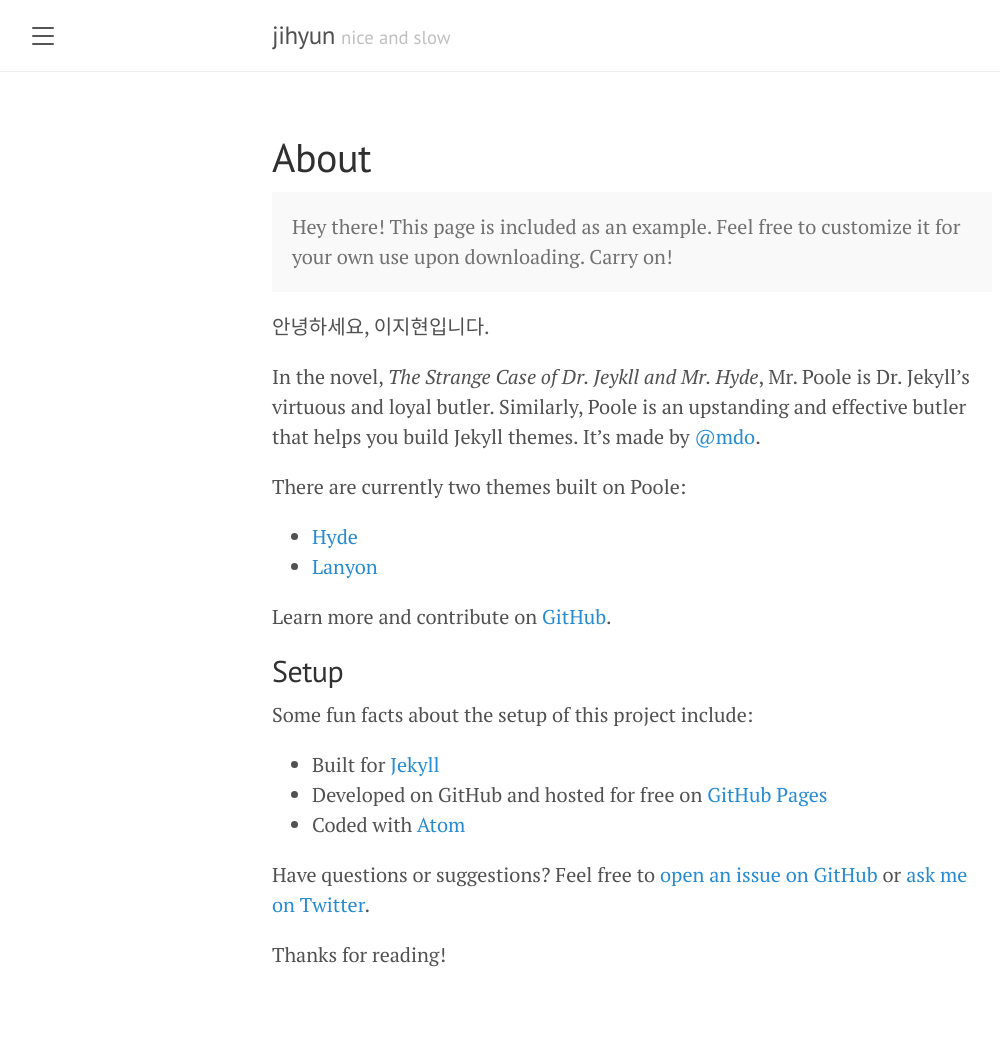
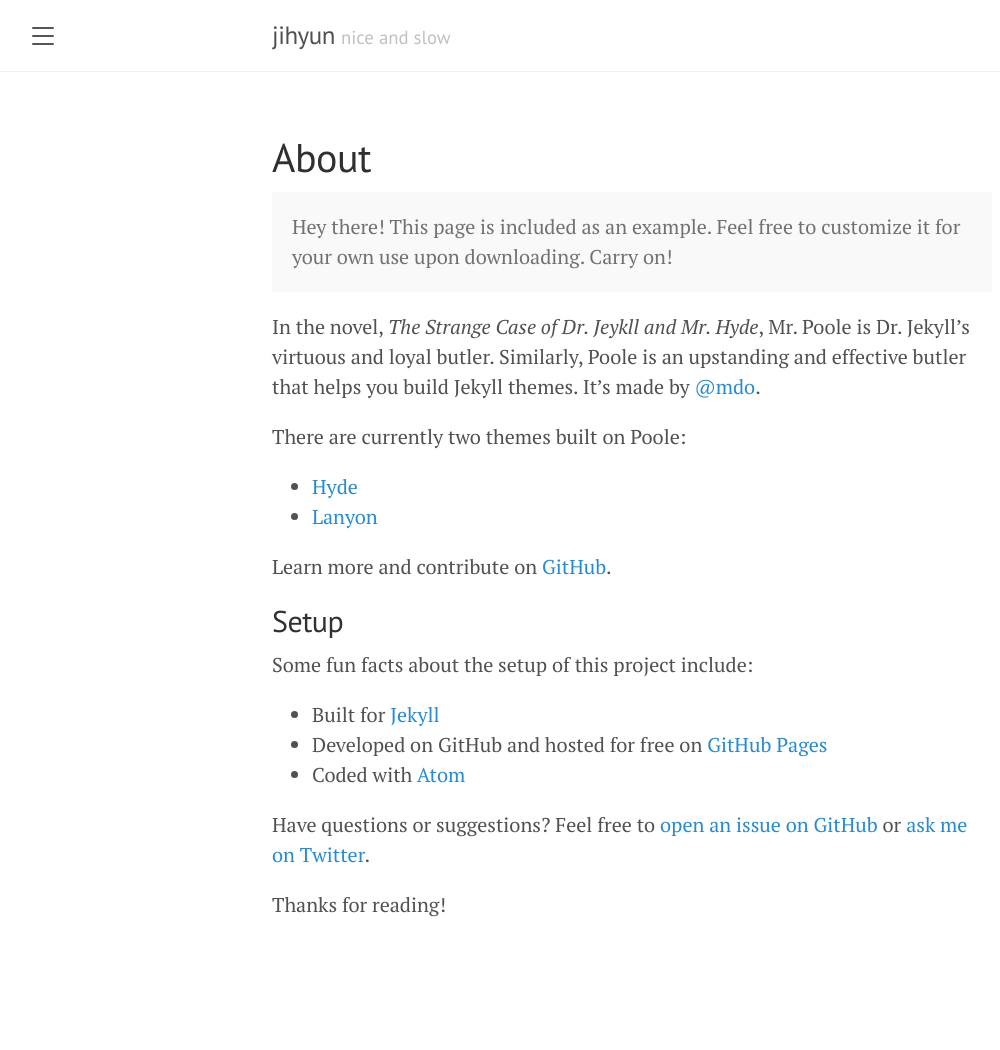
Before and after one commit to jihyun-bit/jihyun-bit.github.io, a Jekyll site: the page built from about.md, in a window 1280 px wide. Shown: the whole page, without its empty margins (8-1008 px from the left). Built offline with Jekyll 4.4.1, drawn with Linux system fonts in a browser that asks for light colours; after the commit the page ends 1000 px from its top, so only the background shows below that.

Commit message:
about 원상복구

```diff
--- a/about.md
+++ b/about.md
@@ -6,8 +6,6 @@ title: About
 <p class="message">
   Hey there! This page is included as an example. Feel free to customize it for your own use upon downloading. Carry on!
 </p>
-
-안녕하세요, 이지현입니다.
 
 In the novel, *The Strange Case of Dr. Jeykll and Mr. Hyde*, Mr. Poole is Dr. Jekyll's virtuous and loyal butler. Similarly, Poole is an upstanding and effective butler that helps you build Jekyll themes. It's made by [@mdo](https://twitter.com/mdo).
 
```
